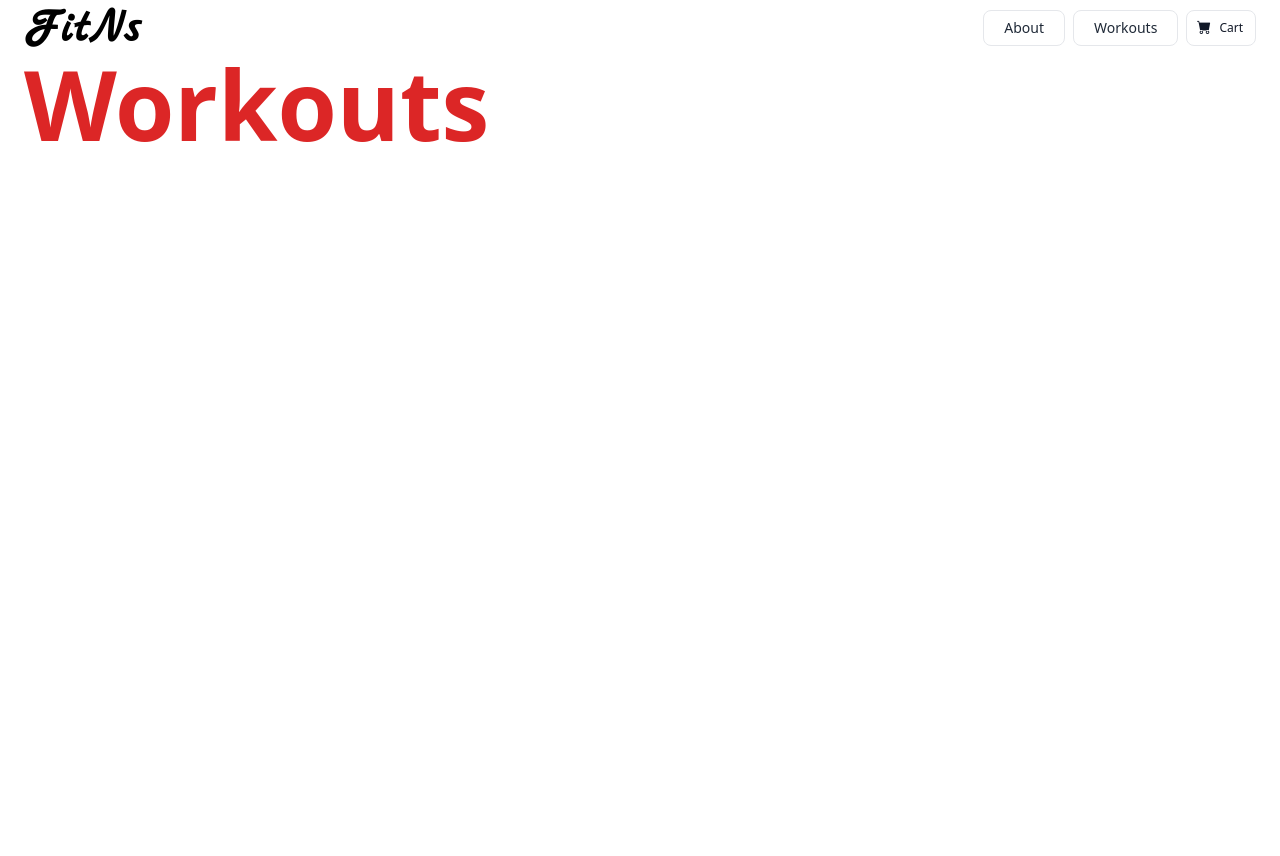
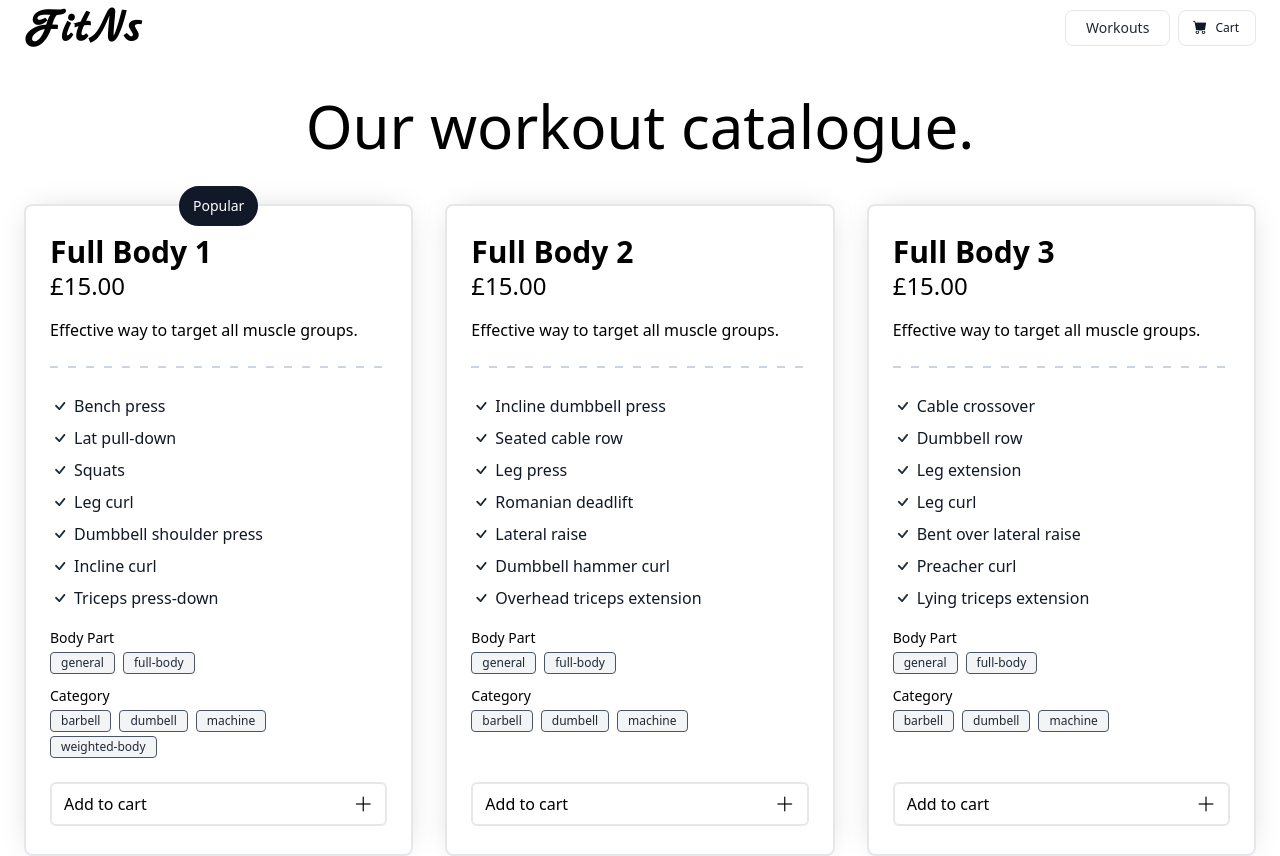
Before and after one commit to cameronteconway/fitns, a React (Vite) app: page /workouts in a window 1280 px wide. Shown: the top 856 px of the page. Before the commit the page ends 800 px from the top, so only its background shows below. Built offline with nearby package versions, Linux system fonts and the light colour scheme.

Commit message:
Workouts

```diff
--- a/src/components/Header.tsx
+++ b/src/components/Header.tsx
@@ -1,6 +1,9 @@
+import useShoppingCart from '../hooks/useShoppingCart';
 import 'bootstrap-icons/font/bootstrap-icons.css';
 
 const Header = () => {
+    const { totalItems } = useShoppingCart();
+
     return (
         <header>
             <nav className='bg-white border-gray-200 px-4 lg:px-6 py-2.5 dark:bg-gray-800'>
@@ -15,20 +18,19 @@ const Header = () => {
                             href='/workouts'
                             className='text-gray-800 mr-2 dark:text-gray-400 hover:bg-gray-200 focus:ring-4 focus:ring-gray-300 font-medium rounded-lg text-sm px-2 md:px-4 lg:px-5 py-2 lg:py-2.5 dark:hover:bg-gray-700 dark:hover:text-white dark:focus:text-white focus:outline-none dark:focus:ring-gray-800 dark:border-gray-600 border inline-flex relative items-center justify-center h-9'
                         >
-                            About
-                        </a>
-                        <a
-                            href='/workouts'
-                            className='text-gray-800 mr-2 dark:text-gray-400 hover:bg-gray-200 focus:ring-4 focus:ring-gray-300 font-medium rounded-lg text-sm px-2 md:px-4 lg:px-5 py-2 lg:py-2.5 dark:hover:bg-gray-700 dark:hover:text-white dark:focus:text-white focus:outline-none dark:focus:ring-gray-800 dark:border-gray-600 border inline-flex relative items-center justify-center h-9'
-                        >
                             Workouts
                         </a>
                         <a
                             href='/shopping-cart'
-                            className='inline-flex relative items-center justify-center h-9 pl-8 pr-3 text-xs font-medium text-gray-900 bg-white border border-gray-200 rounded-lg focus:outline-none hover:bg-gray-200 focus:z-10 focus:ring-2 focus:ring-gray-300 dark:focus:ring-gray-500 dark:bg-gray-800 dark:text-gray-400 dark:border-gray-600 dark:hover:text-white dark:hover:bg-gray-700'
+                            className='inline-flex relative items-center justify-center h-9 pl-9 pr-4 text-xs font-medium text-gray-900 bg-white border border-gray-200 rounded-lg focus:outline-none hover:bg-gray-200 focus:z-10 focus:ring-2 focus:ring-gray-300 dark:focus:ring-gray-500 dark:bg-gray-800 dark:text-gray-400 dark:border-gray-600 dark:hover:text-white dark:hover:bg-gray-700'
                         >
-                            <i className='mr-2 text-sm absolute top-1.5 right-9 bi bi-cart-fill'></i>
+                            <i className='mr-2 text-sm absolute top-1.5 right-10 bi bi-cart-fill'></i>
                             Cart
+                            {totalItems > 0 ? (
+                                <div className='absolute inline-flex items-center justify-center w-5 h-5 text-xs text-white bg-red-500 border-2 border-white rounded-full -top-2 -right-2 dark:border-red-500'>
+                                    {totalItems}
+                                </div>
+                            ) : null}
                         </a>
                     </div>
                 </div>
--- a/src/components/NotFound.tsx
+++ b/src/components/NotFound.tsx
@@ -1,6 +1,6 @@
 const NotFound = () => {
     return (
-        <div className=''>
+        <div className='h-screen'>
             <span className=''>404 - Page Not Found</span>
         </div>
     );
--- a/src/components/Reviews.tsx
+++ b/src/components/Reviews.tsx
@@ -23,7 +23,7 @@ const Reviews = () => {
                 </blockquote>
                 <figcaption className='flex items-center justify-center space-x-3'>
                     <img
-                        className='rounded-full w-9 h-9'
+                        className='rounded-full w-10 h-10 ring-2 ring-gray-300 dark:ring-gray-500 p-1'
                         src={review.image}
                         alt='profile picture'
                     />
--- a/src/components/Subscriptions.tsx
+++ b/src/components/Subscriptions.tsx
@@ -2,7 +2,7 @@ import data from '../../data/subscriptions.json';
 
 import SubscriptionTile from './SubscriptionTile';
 
-type Subscription = {
+type SubscriptionType = {
     id: number;
     name: string;
     price: number | string;
@@ -13,7 +13,7 @@ type Subscription = {
 
 const Subscriptions = () => {
     const subscriptionTiles: JSX.Element | JSX.Element[] =
-        data.subscriptions.map((sub: Subscription) => (
+        data.subscriptions.map((sub: SubscriptionType) => (
             <SubscriptionTile key={sub.id} data={sub} />
         ));
 
--- /dev/null
+++ b/src/components/Workout.tsx
@@ -0,0 +1,115 @@
+import { WorkoutsType } from '../context/WorkoutsProvider';
+import {
+    ReducerAction,
+    ReducerActionType,
+} from '../context/ShoppingCartProvider';
+import { ReactElement } from 'react';
+
+type PropsType = {
+    workout: WorkoutsType;
+    dispatch: React.Dispatch<ReducerAction>;
+    REDUCER_ACTIONS: ReducerActionType;
+    inCart: boolean;
+};
+
+const Workout = ({
+    workout,
+    dispatch,
+    REDUCER_ACTIONS,
+    inCart,
+}: PropsType): ReactElement => {
+    const onAddToShoppingCart = () =>
+        dispatch({
+            type: REDUCER_ACTIONS.ADD,
+            payload: { ...workout, quantity: 1 },
+        });
+
+    const renderIncludes = workout.includes.map(
+        (workout: string, index: number) => {
+            const test = workout.split(' - ')[0];
+            return (
+                <li className='flex items-center space-x-1 mb-1' key={index}>
+                    <i className='flex-shrink-0 text-gray-800 dark:text-white bi bi-check text-xl'></i>
+                    <span className='text-gray-900 dark:text-white'>
+                        {test}
+                    </span>
+                </li>
+            );
+        }
+    );
+
+    const renderBodyPart = workout.bodyPart.map((bodyPart: string) => (
+        <li className='bg-gray-100 max-w-max mt-1 inline-block text-gray-800 text-xs font-medium mr-2 px-2.5 py-0.5 rounded dark:bg-gray-500 dark:text-gray-100 border border-gray-600'>
+            {bodyPart}
+        </li>
+    ));
+
+    const renderCategory = workout.category.map((category: string) => (
+        <li className='bg-gray-100 max-w-max mt-1 inline-block text-gray-800 text-xs font-medium mr-2 px-2.5 py-0.5 rounded dark:bg-gray-500 dark:text-gray-100 border border-gray-600'>
+            {category}
+        </li>
+    ));
+
+    return (
+        <div
+            data-category={workout.category}
+            data-bodyPart={workout.bodyPart}
+            className='border-2 dark:bg-gray-800 relative rounded-lg dark:border-white py-7 px-6 flex flex-col shadow-[rgba(0,_0,_0,_0.25)_0px_0px_30px_-12px] dark:shadow-[rgba(255,_250,_250,_0.25)_0px_0px_40px_-12px]'
+        >
+            {workout.popular ? (
+                <span className='absolute -top-5 dark:text-gray-800 font-medium text-sm border-2 text-white border-gray-900 bg-gray-900 dark:border-white dark:bg-white px-3 py-2 rounded-full ml-auto mr-auto left-0 right-0 text-center max-w-max'>
+                    Popular
+                </span>
+            ) : null}
+            <span>{workout.popular}</span>
+            <span className='block dark:text-white font-bold text-3xl'>
+                {workout.name}
+            </span>
+            <span className='block dark:text-white font-medium text-2xl mb-4'>
+                {new Intl.NumberFormat('en-GB', {
+                    style: 'currency',
+                    currency: 'GBP',
+                }).format(workout.price)}
+            </span>
+            <p className='dark:text-gray-400 font-light'>{workout.summary}</p>
+            <span
+                className='block h-0.5 my-6'
+                style={{
+                    background:
+                        'repeating-linear-gradient(90deg,#cbd5e1 0 8px,#0000 0 18px)',
+                }}
+            ></span>
+
+            <ul>{renderIncludes}</ul>
+
+            <span className='text-sm font-medium dark:text-gray-200 mt-3'>
+                Body Part
+            </span>
+            <ul>{renderBodyPart}</ul>
+            <span className='text-sm font-medium dark:text-gray-200 mt-3'>
+                Category
+            </span>
+            <ul className='mb-6'>{renderCategory}</ul>
+
+            {inCart ? (
+                <button
+                    disabled
+                    className='inline-flex disabled:opacity-50 justify-center relative px-3 py-2 font-medium mt-auto border-2 rounded-md dark:border-white dark:text-white dark:bg-transparent'
+                    onClick={onAddToShoppingCart}
+                >
+                    Item already in cart
+                </button>
+            ) : (
+                <button
+                    className='inline-flex relative px-3 py-2 font-medium mt-auto border-2 rounded-md dark:border-white hover:bg-gray-900 hover:text-white hover:border-gray-900 dark:text-white dark:bg-transparent dark:hover:bg-white dark:hover:text-gray-800 dark:hover:border-white'
+                    onClick={onAddToShoppingCart}
+                >
+                    Add to cart
+                    <i className='right-3 bottom-1.5 text-xl absolute bi bi-plus-lg'></i>
+                </button>
+            )}
+        </div>
+    );
+};
+
+export default Workout;
--- a/src/context/WorkoutsProvider.tsx
+++ b/src/context/WorkoutsProvider.tsx
@@ -4,7 +4,7 @@ import { createContext, ReactElement, useState } from 'react';
 export type WorkoutsType = {
     id: number;
     name: string;
-    price: number | string;
+    price: number;
     includes: string[];
     summary: string;
     bodyPart: string[];
@@ -18,13 +18,13 @@ const initState: WorkoutsType[] = [
         name: 'Full Body 1',
         price: 15,
         includes: [
-            'Bench press – 3 sets of 5-8 reps',
-            'Lat pull-down – 3 sets of 10-15 reps',
-            'Squats – 3 sets of 5-8 reps',
-            'Leg curl – 3 sets of 10-15 reps',
-            'Dumbbell shoulder press – 2 sets of 5-8 reps',
-            'Incline curl – 2 sets of 10-15 reps',
-            'Triceps press-down – 2 sets of 10-15 reps',
+            'Bench press - 3 sets of 5-8 reps',
+            'Lat pull-down - 3 sets of 10-15 reps',
+            'Squats - 3 sets of 5-8 reps',
+            'Leg curl - 3 sets of 10-15 reps',
+            'Dumbbell shoulder press - 2 sets of 5-8 reps',
+            'Incline curl - 2 sets of 10-15 reps',
+            'Triceps press-down - 2 sets of 10-15 reps',
         ],
         summary: 'Effective way to target all muscle groups.',
         bodyPart: ['general', 'full-body'],
@@ -36,13 +36,13 @@ const initState: WorkoutsType[] = [
         name: 'Full Body 2',
         price: 15,
         includes: [
-            'Incline dumbbell press – 3 sets of 10-15 reps',
-            'Seated cable row – 3 sets of 10-15 reps',
-            'Leg press – 3 sets of 10-15 reps',
-            'Romanian deadlift – 3 sets of 10-15 reps',
-            'Lateral raise – 2 sets of 15-20 reps',
-            'Dumbbell hammer curl – 2 sets of 10-15 reps',
-            'Overhead triceps extension – 2 sets of 10-15 reps',
+            'Incline dumbbell press - 3 sets of 10-15 reps',
+            'Seated cable row - 3 sets of 10-15 reps',
+            'Leg press - 3 sets of 10-15 reps',
+            'Romanian deadlift - 3 sets of 10-15 reps',
+            'Lateral raise - 2 sets of 15-20 reps',
+            'Dumbbell hammer curl - 2 sets of 10-15 reps',
+            'Overhead triceps extension - 2 sets of 10-15 reps',
         ],
         summary: 'Effective way to target all muscle groups.',
         bodyPart: ['general', 'full-body'],
@@ -54,13 +54,13 @@ const initState: WorkoutsType[] = [
         name: 'Full Body 3',
         price: 15,
         includes: [
-            'Cable crossover – 3 sets of 15-20 reps',
-            'Dumbbell row – 3 sets of 5-8 reps',
-            'Leg extension – 3 sets of 15-20 reps',
-            'Leg curl – 3 sets of 15-20 reps',
-            'Bent over lateral raise – 2 sets of 10-15 reps',
-            'Preacher curl – 2 sets of 10-15 reps',
-            'Lying triceps extension – 2 sets of 10-15 reps',
+            'Cable crossover - 3 sets of 15-20 reps',
+            'Dumbbell row - 3 sets of 5-8 reps',
+            'Leg extension - 3 sets of 15-20 reps',
+            'Leg curl - 3 sets of 15-20 reps',
+            'Bent over lateral raise - 2 sets of 10-15 reps',
+            'Preacher curl - 2 sets of 10-15 reps',
+            'Lying triceps extension - 2 sets of 10-15 reps',
         ],
         summary: 'Effective way to target all muscle groups.',
         bodyPart: ['general', 'full-body'],
@@ -74,8 +74,8 @@ const initState: WorkoutsType[] = [
         includes: [
             'Dumbell chest press - 3 sets of 10-12 reps',
             'Dumbell shoulder press - 3 sets of 10-12 reps',
-            'Lat pull-down – 3 sets of 10-15 reps',
-            'Seated cable row – 3 sets of 10-15 reps',
+            'Lat pull-down - 3 sets of 10-15 reps',
+            'Seated cable row - 3 sets of 10-15 reps',
             'Cable biceps curl - 3 sets of 10-12 reps',
             'Cable triceps push-down - 3 sets of 10-12 reps',
         ],
@@ -89,10 +89,10 @@ const initState: WorkoutsType[] = [
         name: 'Upper Body 2',
         price: 10,
         includes: [
-            'Bench press – 3 sets of 5-8 reps',
-            'Seated cable row – 3 sets of 10-15 reps',
-            'Incline dumbbell press – 3 sets of 10-12 reps',
-            'Lateral raise – 2 sets of 15-20 reps',
+            'Bench press - 3 sets of 5-8 reps',
+            'Seated cable row - 3 sets of 10-15 reps',
+            'Incline dumbbell press - 3 sets of 10-12 reps',
+            'Lateral raise - 2 sets of 15-20 reps',
             'Skull crushers - 3 sets of 10-15 reps',
             'Dumbbell curls - 3 sets of 10-15 reps',
         ],
@@ -167,7 +167,7 @@ const initState: WorkoutsType[] = [
         price: 5,
         includes: [
             'Back squat - 3 sets of 10-12 reps',
-            'Romanian deadlift – 3 sets of 10-15 reps',
+            'Romanian deadlift - 3 sets of 10-15 reps',
             'Reverse lunge - 3 sets of 10-12 reps',
             'Standing calf raise  - 3 sets of 12-15 reps',
         ],
@@ -196,8 +196,8 @@ const initState: WorkoutsType[] = [
         name: 'Push 1',
         price: 5,
         includes: [
-            'Bench press – 3 sets of 5-8 reps',
-            'Incline dumbbell press – 3 sets of 10-12 reps',
+            'Bench press - 3 sets of 5-8 reps',
+            'Incline dumbbell press - 3 sets of 10-12 reps',
             'Dumbbell chest fly - 3 sets of 8-10 reps',
             'Push-ups - 3 sets of 20-25',
         ],
@@ -241,8 +241,8 @@ const initState: WorkoutsType[] = [
         name: 'Pull 2',
         price: 5,
         includes: [
-            'Lat pull-down – 3 sets of 10-15 reps',
-            'Dumbbell row – 3 sets of 5-8 reps',
+            'Lat pull-down - 3 sets of 10-15 reps',
+            'Dumbbell row - 3 sets of 5-8 reps',
             'Dumbbell shrugs - 3 sets of 12-15 reps',
             'Barbell bicep curls - 3 sets of 10-12 reps',
         ],
@@ -256,9 +256,9 @@ const initState: WorkoutsType[] = [
         name: 'Back 1',
         price: 2.5,
         includes: [
-            'Romanian deadlift – 3 sets of 10-15 reps',
+            'Romanian deadlift - 3 sets of 10-15 reps',
             'T-bar row - 3 sets of 10-12 reps',
-            'Lat pull-down – 3 sets of 10-15 reps',
+            'Lat pull-down - 3 sets of 10-15 reps',
         ],
         summary: 'Effective way to target your back.',
         bodyPart: ['back'],
@@ -298,7 +298,7 @@ const initState: WorkoutsType[] = [
         name: 'Arms 1',
         price: 2.5,
         includes: [
-            'Dumbbell hammer curl – 2 sets of 10-15 reps',
+            'Dumbbell hammer curl - 2 sets of 10-15 reps',
             'Pull-ups - 3 sets of 5-10 reps',
             'EZ-bar preacher curl - 3 sets of 8-10 reps',
         ],
@@ -313,7 +313,7 @@ const initState: WorkoutsType[] = [
         price: 2.5,
         includes: [
             'Dips - 2 sets of 8-12 reps',
-            'Triceps press-down – 2 sets of 10-15 reps',
+            'Triceps press-down - 2 sets of 10-15 reps',
             'Wide-grip curls - 3 sets of 8-10 reps',
         ],
         summary: 'Effective way to target your arms.',
@@ -327,7 +327,7 @@ const initState: WorkoutsType[] = [
         price: 2.5,
         includes: [
             'Close-grip curl - 3 sets of 8-10 reps',
-            'Incline curl – 2 sets of 10-15 reps',
+            'Incline curl - 2 sets of 10-15 reps',
             'Dumbbell pull-over - 3 sets of 8-12 reps',
         ],
         summary: 'Effective way to target your arms.',
@@ -340,7 +340,7 @@ const initState: WorkoutsType[] = [
         name: 'Chest 1',
         price: 2.5,
         includes: [
-            'Barbell bench press – 3 sets of 5-8 reps',
+            'Barbell bench press - 3 sets of 5-8 reps',
             'Decline press - 3 sets of 8-10 reps',
             'Push-ups - 3 sets of 20-25',
         ],
@@ -368,7 +368,7 @@ const initState: WorkoutsType[] = [
         name: 'Chest 3',
         price: 2.5,
         includes: [
-            'Incline dumbbell press – 3 sets of 10-12 reps',
+            'Incline dumbbell press - 3 sets of 10-12 reps',
             'Machine chest press - 3 sets of 12-15 reps',
             'Dumbbell pull-over - 3 sets of 8-12 reps',
         ],
--- /dev/null
+++ b/src/hooks/useShoppingCart.tsx
@@ -0,0 +1,9 @@
+import { useContext } from 'react';
+import ShoppingCartContext from '../context/ShoppingCartProvider';
+import { UseShoppingCartContextType } from '../context/ShoppingCartProvider';
+
+const useShoppingCart = (): UseShoppingCartContextType => {
+    return useContext(ShoppingCartContext);
+};
+
+export default useShoppingCart;
--- /dev/null
+++ b/src/hooks/useWorkouts.tsx
@@ -0,0 +1,9 @@
+import { useContext } from 'react';
+import WorkoutsContext from '../context/WorkoutsProvider';
+import { UseWorkoutsContextType } from '../context/WorkoutsProvider';
+
+const useWorkout = (): UseWorkoutsContextType => {
+    return useContext(WorkoutsContext);
+};
+
+export default useWorkout;
--- a/src/main.tsx
+++ b/src/main.tsx
@@ -1,10 +1,17 @@
-import React from 'react'
-import ReactDOM from 'react-dom/client'
-import App from './App.tsx'
-import './index.css'
+import React from 'react';
+import ReactDOM from 'react-dom/client';
+import App from './App.tsx';
+import './index.css';
+
+import { ShoppingCartProvider } from './context/ShoppingCartProvider.tsx';
+import { WorkoutsProvider } from './context/WorkoutsProvider.tsx';
 
 ReactDOM.createRoot(document.getElementById('root') as HTMLElement).render(
-  <React.StrictMode>
-    <App />
-  </React.StrictMode>,
-)
+    <React.StrictMode>
+        <WorkoutsProvider>
+            <ShoppingCartProvider>
+                <App />
+            </ShoppingCartProvider>
+        </WorkoutsProvider>
+    </React.StrictMode>
+);
--- a/src/pages/Workouts.tsx
+++ b/src/pages/Workouts.tsx
@@ -1,5 +1,43 @@
+import useShoppingCart from '../hooks/useShoppingCart';
+import useWorkout from '../hooks/useWorkouts';
+import { UseWorkoutsContextType } from '../context/WorkoutsProvider';
+
+import Workout from '../components/Workout';
+
 const Workouts = () => {
-    return <h1 className='text-8xl font-bold text-red-600'>Workouts</h1>;
+    const { dispatch, REDUCER_ACTIONS, shoppingCart } = useShoppingCart();
+    const { workouts } = useWorkout();
+
+    let renderWorkouts;
+    if (workouts?.length) {
+        renderWorkouts = workouts.map((workout) => {
+            const inCart: boolean = shoppingCart.some(
+                (item) => item.id === workout.id
+            );
+            return (
+                <Workout
+                    workout={workout}
+                    key={workout.id}
+                    dispatch={dispatch}
+                    REDUCER_ACTIONS={REDUCER_ACTIONS}
+                    inCart={inCart}
+                />
+            );
+        });
+    }
+
+    console.log(workouts);
+
+    return (
+        <div className='py-10'>
+            <span className='block text-center pb-12 dark:text-white text-5xl md:text-6xl font-medium'>
+                Our workout catalogue.
+            </span>
+            <div className='grid grid-cols-1 md:grid-cols-3 md:gap-x-4 lg:gap-x-8 gap-y-8'>
+                {renderWorkouts}
+            </div>
+        </div>
+    );
 };
 
 export default Workouts;
```
